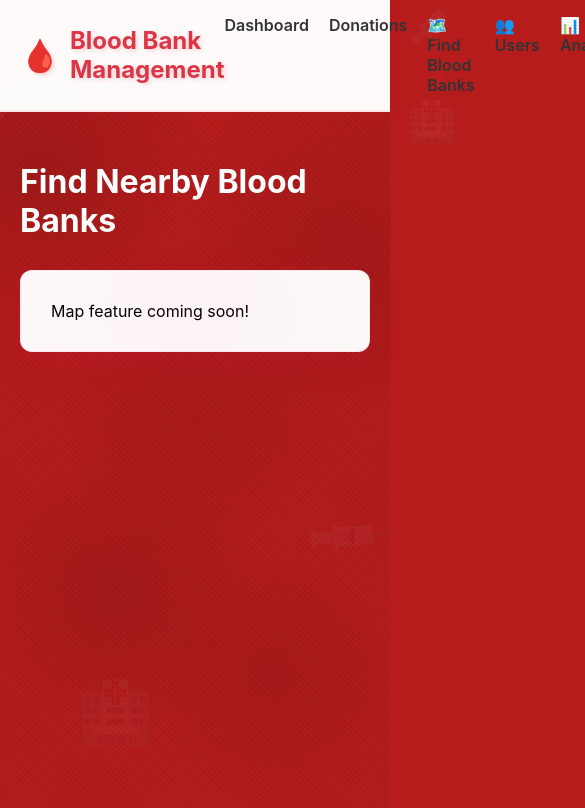
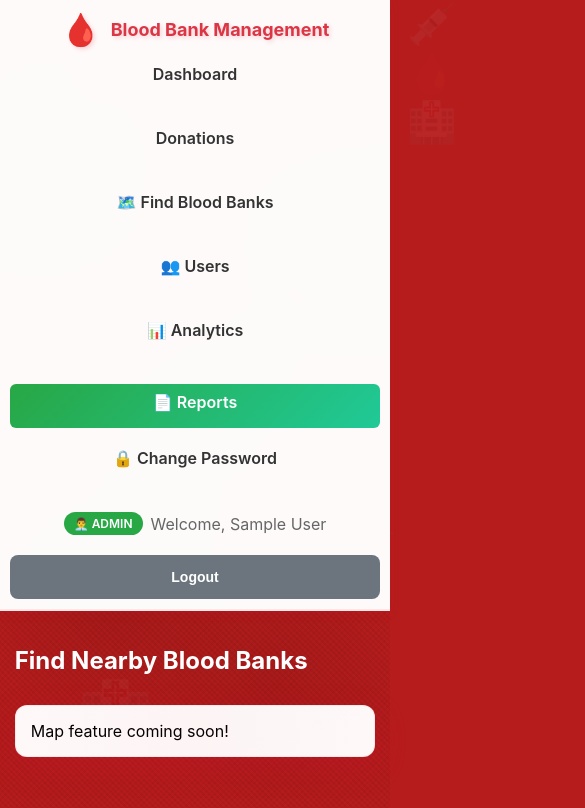
Before and after one commit to manojkailash12/BloodBankManagement, a React (Vite) app: page /find-blood-banks in a window 390 px wide. Shown: the top 808 px of the page, 585 px wide, since content can reach past the window. Built offline with nearby package versions, Linux system fonts and the light colour scheme; sample sign-in values are in the browser's storage; the HTML template or start-up script is replaced by a standard one.

Commit message:
Add responsive design for all screen sizes - mobile, tablet, desktop compatible

```diff
--- a/src/index.css
+++ b/src/index.css
@@ -434,3 +434,197 @@ body::after {
     transform: translate(-50%, -50%) rotate(360deg);
   }
 }
+
+
+/* Responsive Design for All Screen Sizes */
+@media (max-width: 1200px) {
+  .container {
+    max-width: 95%;
+    padding: 15px;
+  }
+
+  .stats-grid {
+    grid-template-columns: repeat(auto-fit, minmax(200px, 1fr));
+    gap: 15px;
+  }
+
+  .navbar-content {
+    flex-direction: column;
+    gap: 15px;
+  }
+
+  .navbar-links {
+    flex-wrap: wrap;
+    justify-content: center;
+  }
+}
+
+@media (max-width: 768px) {
+  .container {
+    padding: 10px;
+  }
+
+  .card {
+    padding: 20px;
+  }
+
+  h1 {
+    font-size: 28px !important;
+  }
+
+  h2 {
+    font-size: 22px !important;
+  }
+
+  .stats-grid {
+    grid-template-columns: repeat(auto-fit, minmax(150px, 1fr));
+    gap: 10px;
+  }
+
+  .stat-card {
+    padding: 15px;
+  }
+
+  .stat-card h3 {
+    font-size: 28px;
+  }
+
+  .table {
+    font-size: 14px;
+  }
+
+  .table th,
+  .table td {
+    padding: 8px;
+  }
+
+  .btn {
+    padding: 10px 20px;
+    font-size: 14px;
+  }
+
+  .navbar-links {
+    flex-direction: column;
+    width: 100%;
+    align-items: center;
+  }
+
+  .navbar-links a,
+  .navbar-links button {
+    width: 100%;
+    text-align: center;
+  }
+
+  /* Make forms responsive */
+  .form-group input,
+  .form-group select,
+  .form-group textarea {
+    font-size: 16px; /* Prevents zoom on iOS */
+  }
+}
+
+@media (max-width: 480px) {
+  .container {
+    padding: 5px;
+  }
+
+  .card {
+    padding: 15px;
+    margin-bottom: 15px;
+  }
+
+  h1 {
+    font-size: 24px !important;
+  }
+
+  h2 {
+    font-size: 20px !important;
+  }
+
+  .stats-grid {
+    grid-template-columns: 1fr;
+  }
+
+  .stat-card h3 {
+    font-size: 24px;
+  }
+
+  .table-responsive {
+    overflow-x: auto;
+  }
+
+  .table {
+    font-size: 12px;
+  }
+
+  .table th,
+  .table td {
+    padding: 6px;
+    white-space: nowrap;
+  }
+
+  .btn {
+    padding: 8px 16px;
+    font-size: 14px;
+  }
+}
+
+/* Ensure tables are scrollable on small screens */
+.table-container {
+  overflow-x: auto;
+  -webkit-overflow-scrolling: touch;
+}
+
+/* Make images responsive */
+img {
+  max-width: 100%;
+  height: auto;
+}
+
+/* Responsive grid layouts */
+@media (max-width: 768px) {
+  [style*="display: grid"] {
+    grid-template-columns: 1fr !important;
+  }
+}
+
+/* Fix navbar on mobile */
+@media (max-width: 768px) {
+  .navbar {
+    padding: 10px 0;
+  }
+
+  .navbar-content {
+    padding: 0 10px;
+  }
+
+  .navbar h2 {
+    font-size: 18px !important;
+  }
+}
+
+/* Responsive charts */
+@media (max-width: 768px) {
+  .recharts-wrapper {
+    width: 100% !important;
+  }
+}
+
+/* Ensure proper spacing on all devices */
+* {
+  box-sizing: border-box;
+}
+
+/* Prevent horizontal scroll */
+body {
+  overflow-x: hidden;
+}
+
+/* Make buttons touch-friendly on mobile */
+@media (max-width: 768px) {
+  button,
+  a {
+    min-height: 44px; /* iOS recommended touch target size */
+    min-width: 44px;
+  }
+}
--- a/src/pages/Login.jsx
+++ b/src/pages/Login.jsx
@@ -28,22 +28,28 @@ function Login({ setUser }) {
   };
 
   return (
-    <div className="container" style={{ maxWidth: '550px', marginTop: '80px' }}>
+    <div className="container" style={{ maxWidth: '550px', marginTop: '80px', padding: '20px' }}>
       <div className="card" style={{ padding: '0', overflow: 'hidden' }}>
         {/* Header with blood bag image */}
         <div style={{
           background: 'linear-gradient(135deg, #5c9ead 0%, #7eb3c4 100%)',
-          padding: '40px 30px',
+          padding: '30px 20px',
           textAlign: 'center',
           position: 'relative'
         }}>
-          <div style={{ display: 'flex', alignItems: 'center', justifyContent: 'center', gap: '20px' }}>
-            <div style={{ fontSize: '48px' }}>💉</div>
+          <div style={{
+            display: 'flex',
+            alignItems: 'center',
+            justifyContent: 'center',
+            gap: '15px',
+            flexWrap: 'wrap'
+          }}>
+            <div style={{ fontSize: '40px' }}>💉</div>
             <div>
-              <h2 style={{ color: '#c31432', margin: 0, fontSize: '28px', fontWeight: 'bold' }}>350 ml Blood</h2>
-              <p style={{ color: '#c31432', margin: 0, fontSize: '18px' }}>Can Save Precious Lives</p>
+              <h2 style={{ color: '#c31432', margin: 0, fontSize: 'clamp(20px, 5vw, 28px)', fontWeight: 'bold' }}>350 ml Blood</h2>
+              <p style={{ color: '#c31432', margin: 0, fontSize: 'clamp(14px, 3vw, 18px)' }}>Can Save Precious Lives</p>
             </div>
-            <div style={{ fontSize: '48px', display: 'flex', gap: '5px' }}>
+            <div style={{ fontSize: '40px', display: 'flex', gap: '5px' }}>
               <span>🧑</span><span>👨</span><span>👩</span><span>🧒</span>
             </div>
           </div>
--- a/src/pages/RegisterChoice.jsx
+++ b/src/pages/RegisterChoice.jsx
@@ -2,10 +2,10 @@ import { Link } from 'react-router-dom';
 
 function RegisterChoice() {
   return (
-    <div className="container" style={{ maxWidth: '1000px', marginTop: '50px' }}>
-      <div className="card" style={{ padding: '60px 40px', textAlign: 'center' }}>
+    <div className="container" style={{ maxWidth: '1000px', marginTop: '50px', padding: '20px' }}>
+      <div className="card" style={{ padding: 'clamp(30px, 5vw, 60px) clamp(20px, 4vw, 40px)', textAlign: 'center' }}>
         <h1 style={{
-          fontSize: '48px',
+          fontSize: 'clamp(28px, 6vw, 48px)',
           marginBottom: '15px',
           color: '#dc3545',
           fontWeight: 'bold',
@@ -15,17 +15,17 @@ function RegisterChoice() {
           🩸 BLOOD BANK MANAGEMENT
         </h1>
         <p style={{
-          fontSize: '20px',
+          fontSize: 'clamp(16px, 3vw, 20px)',
           color: '#666',
-          marginBottom: '50px',
+          marginBottom: 'clamp(30px, 5vw, 50px)',
           fontStyle: 'italic'
         }}>
           A drop of blood could save a life
         </p>
 
         <h2 style={{
-          fontSize: '32px',
-          marginBottom: '40px',
+          fontSize: 'clamp(24px, 4vw, 32px)',
+          marginBottom: 'clamp(25px, 4vw, 40px)',
           color: '#333',
           fontWeight: '600'
         }}>
```
